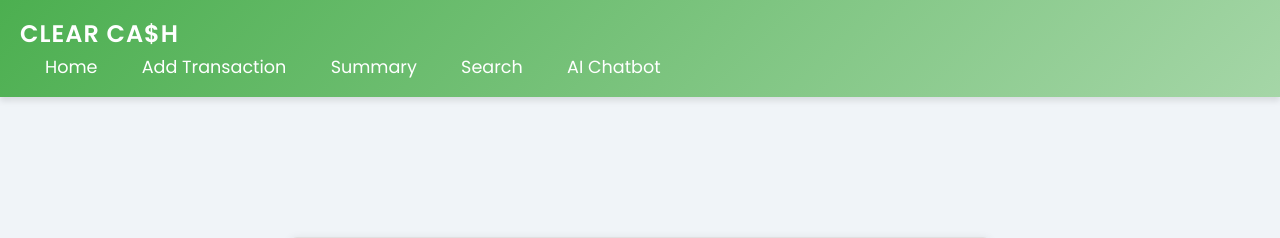
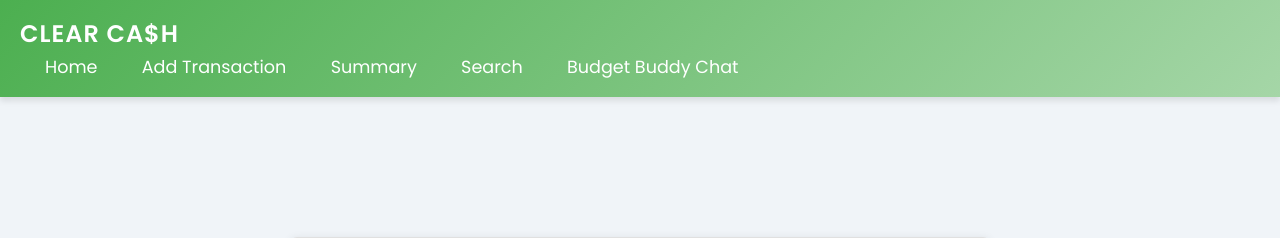
Before and after one commit to chubbybaby31/FBLA-CongressionalChallenge2025, a Flask app: page /chatbot in a window 1280 px wide. Shown: the top 238 px of the page. Run offline with Flask 3, Linux system fonts and the light colour scheme; some libraries are stand-ins or nearby versions.

Commit message:
Budget Buddy

```diff
--- a/templates/base.html
+++ b/templates/base.html
@@ -17,7 +17,7 @@
                 <a class="nav-item nav-link" href="{{ url_for('add_transaction') }}">Add Transaction</a>
                 <a class="nav-item nav-link" href="{{ url_for('summary') }}">Summary</a>
                 <a class="nav-item nav-link" href="{{ url_for('search') }}">Search</a>
-                <a class="nav-item nav-link" href="{{ url_for('chatbot') }}">AI Chatbot</a>
+                <a class="nav-item nav-link" href="{{ url_for('chatbot') }}">Budget Buddy Chat</a>
             </div>
         </nav>
         <div class="container mt-4">
```
